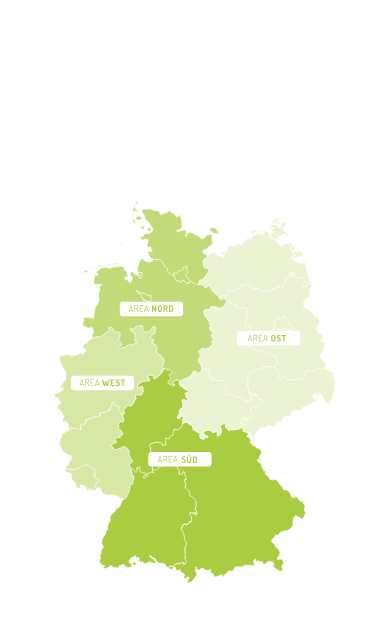
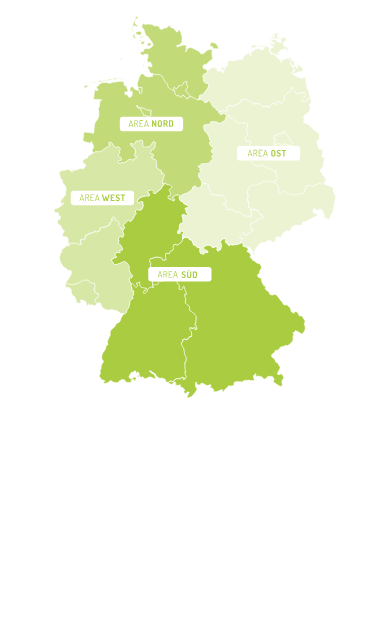
Before and after one commit to AdamBedoui/Germany-Map, a plain HTML site: page index.html in a window 390 px wide. Drawn offline with nearby package versions, Linux system fonts and the light colour scheme.

Commit message:
Improve Responsive

```diff
--- a/style.css
+++ b/style.css
@@ -95,6 +95,7 @@
     flex-direction: column;
     gap: 60px;
     margin: 0 auto;
+    min-height: auto;
   }
 
   .main-container .map-container {
```
